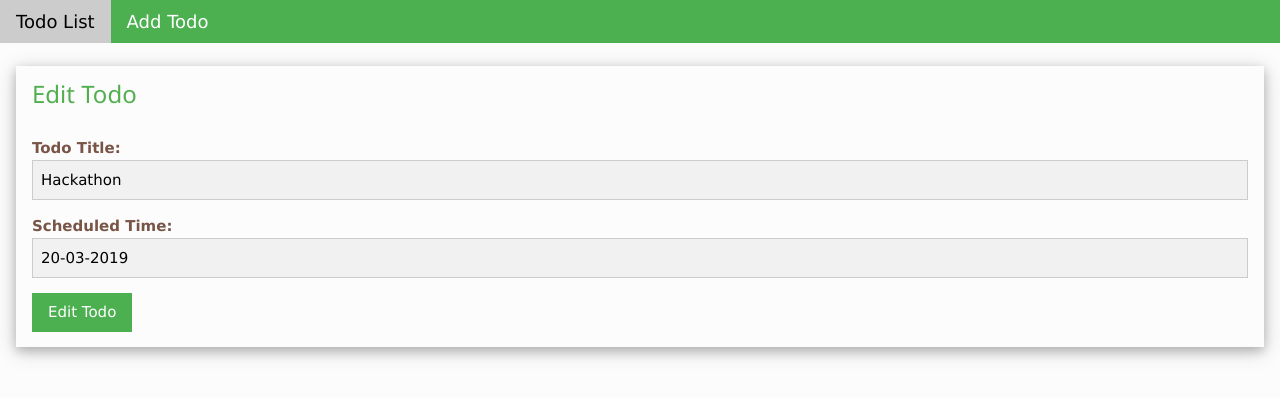
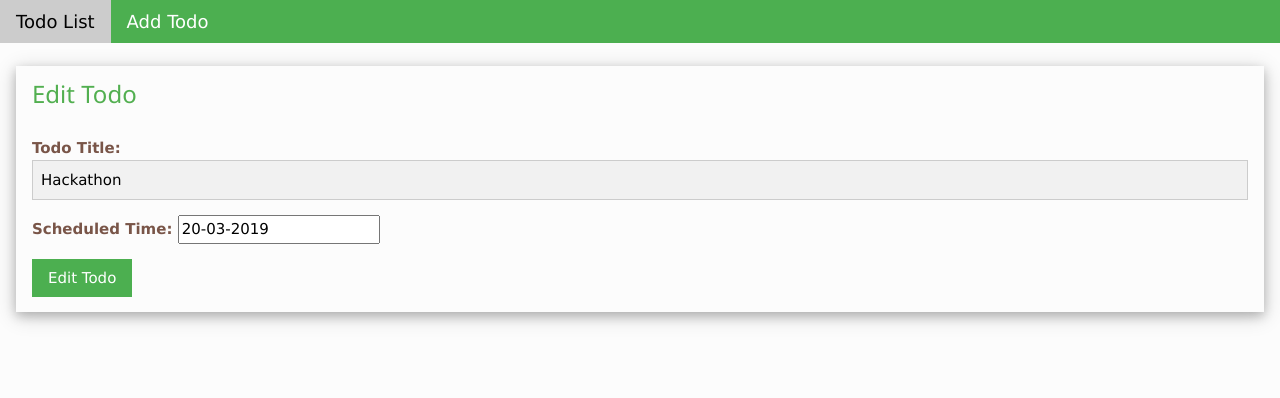
Before and after one commit to qritwik/Django-Todo, a Django app: page /edit/15/ in a window 1280 px wide. Shown: the top 398 px of the page. Run offline with Django 3.2, Linux system fonts and the light colour scheme; data comes from the database, SQL or seed files in the repository; some libraries are stand-ins or nearby versions.

Commit message:
date time

```diff
--- a/templates/edit.html
+++ b/templates/edit.html
@@ -17,7 +17,7 @@
   {% render_field form.title class="form-control w3-input w3-border w3-light-grey" value=data.title  %}</p>
   <p>
   <label class="w3-text-brown"><b>Scheduled Time: </b></label>
-  {% render_field form.scheduled_time class="form-control w3-input w3-border w3-light-grey" id="#datetimepicker1" value=data.scheduled_time|date:"d-m-Y" %}</p>
+  {% render_field form.scheduled_time class="form-control" id="#datetimepicker1" value=data.scheduled_time|date:"d-m-Y" %}</p>
   <p>
   <input class="w3-btn w3-green" type="submit" value="Edit Todo"></p>
 </form>
```
